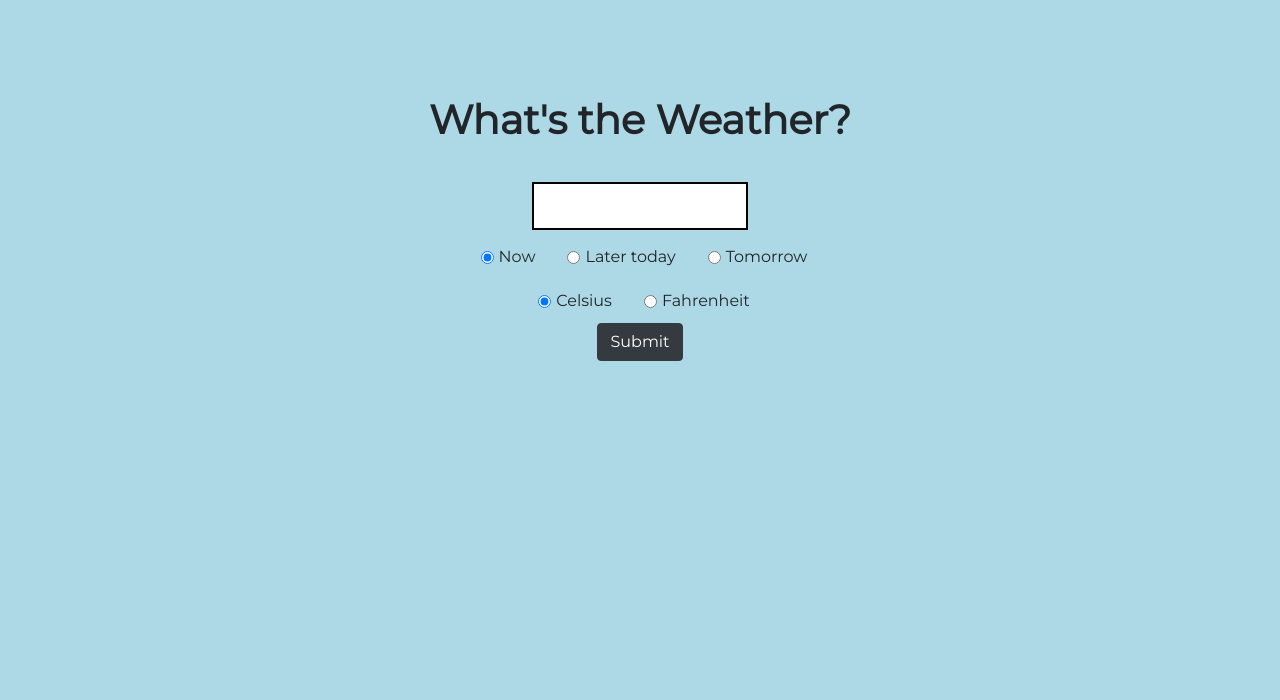
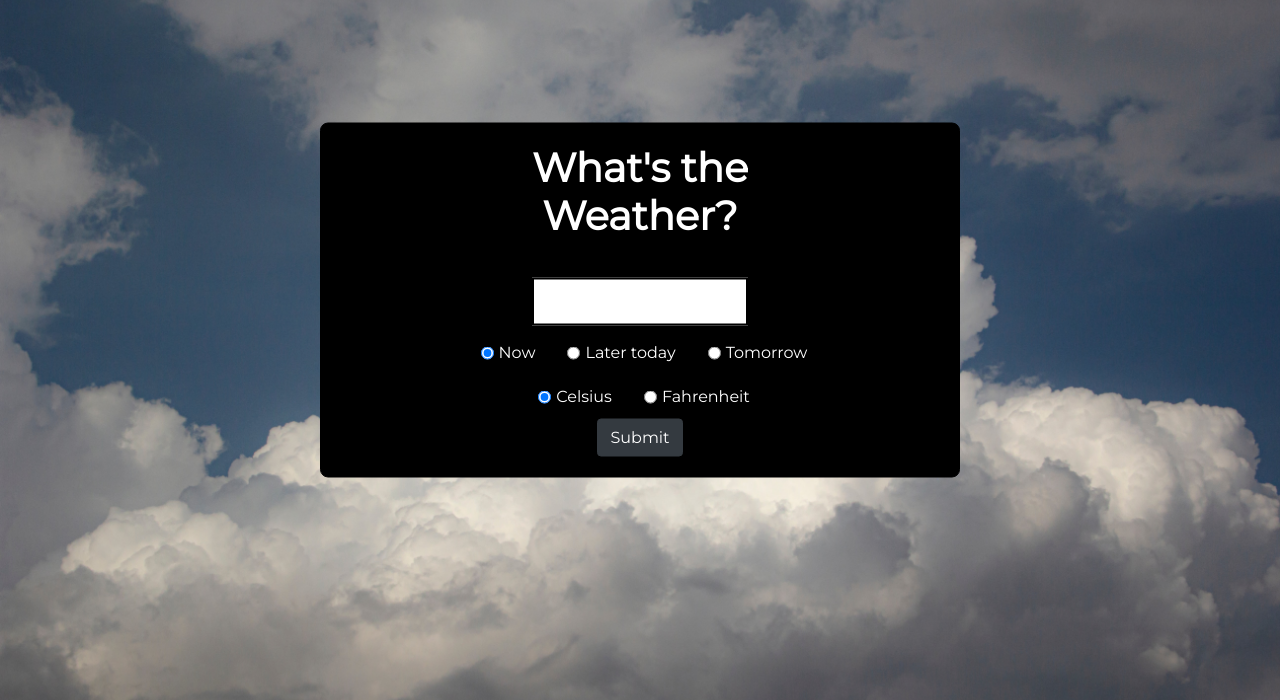
Before and after one commit to nyx500/weather_clothes_matching_application, a Django app: page / in a window 1280 px wide. Shown: the part 100-800 px from the top of the page. Run offline with Django 3.2, Linux system fonts and the light colour scheme.

Commit message:
Started styling user interface

```diff
--- a/weatherapp/core/static/core/styles.css
+++ b/weatherapp/core/static/core/styles.css
@@ -5,7 +5,9 @@
 }
 
 body {
-    background-color: lightblue!important;
+    /* Attribution: https: //unsplash.com/photos/5o4LtyROYMU?utm_source=unsplash&utm_medium=referral&utm_content=creditShareLink */
+    background-image: url(clouds.jpg);
+    background-size: cover;
 }
 
 .header {
@@ -53,9 +66,18 @@ input[type='text'] {
 }
 
 #weather-form {
-    margin-top: 11rem;
+    position: fixed;
+    left: 50%;
+    top: 50%;
+    transform: translate(-50%, -50%);
     padding: 20px;
-    min-width: 75vw;
+    padding-left: 120px;
+    padding-right: 120px;
+    background-color: black;
+    border: 1px solid black;
+    color: white;
+    border-radius: 8px;
+    width: fit-content;
 }
 
 #what-weather {
```
Also changed, not shown: other parts of weatherapp/core/static/core/styles.css (+21 -3 lines), weatherapp/core/static/core/clouds.jpg (added).
